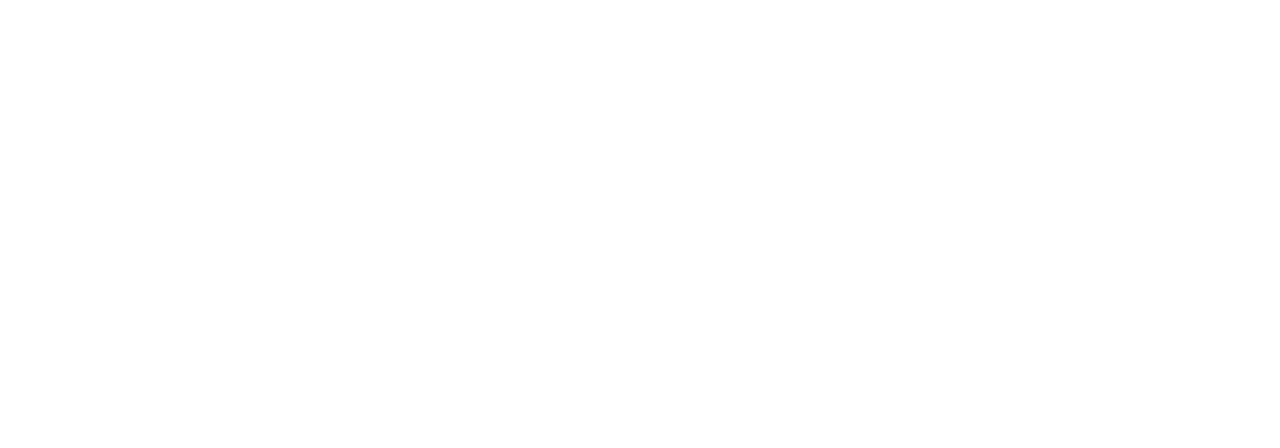
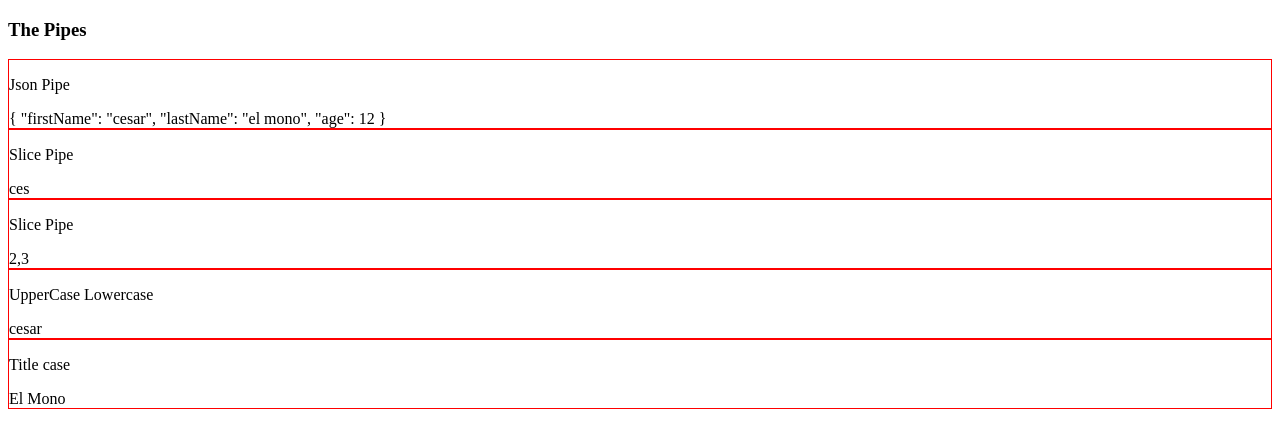
Before and after one commit to jhonacs2/angular-course, an Angular app in the folder 01-angular/angularBasic/: page /pipes in a window 1280 px wide. Before the commit this address led to /. Shown: the top 448 px of the page. Built offline with nearby package versions, Linux system fonts and the light colour scheme.

Commit message:
01 angular pipe basic

```diff
--- a/01-angular/angularBasic/src/app/app.module.ts
+++ b/01-angular/angularBasic/src/app/app.module.ts
@@ -13,6 +13,7 @@
 import { DirectiveExampleComponent } from './components/directive-example/directive-example.component';
 import { CMonDoSomethingDirective } from './directives/c-mon-do-something.directive';
 import { HighlightColourDirective } from './directives/highlightColour.directive';
+import { PipesExampleComponent } from './components/pipes-example/pipes-example.component';
 
 @NgModule({
   declarations: [
@@ -25,7 +26,8 @@
     RequestsComponent,
     DirectiveExampleComponent,
     CMonDoSomethingDirective,
-    HighlightColourDirective
+    HighlightColourDirective,
+    PipesExampleComponent
   ],
   imports: [
     BrowserModule,
--- /dev/null
+++ b/01-angular/angularBasic/src/app/components/pipes-example/pipes-example.component.html
@@ -0,0 +1,28 @@
+<article>
+  <h3>The Pipes</h3>
+
+  <div style="border: 1px solid red">
+    <p>Json Pipe</p>
+    <span>{{userProfile | json}}</span>
+  </div>
+
+  <div style="border: 1px solid red">
+    <p>Slice Pipe</p>
+    <span>{{userProfile.firstName | slice:0:3}}</span>
+  </div>
+
+  <div style="border: 1px solid red">
+    <p>Slice Pipe</p>
+    <span>{{numbers | slice:1:3}}</span>
+  </div>
+
+  <div style="border: 1px solid red">
+    <p>UpperCase Lowercase</p>
+    <span>{{userProfile.firstName | lowercase}}</span>
+  </div>
+
+  <div style="border: 1px solid red">
+    <p>Title case</p>
+    <span>{{userProfile.lastName | titlecase}}</span>
+  </div>
+</article>
--- /dev/null
+++ b/01-angular/angularBasic/src/app/components/pipes-example/pipes-example.component.ts
@@ -0,0 +1,25 @@
+import { Component, OnInit } from '@angular/core';
+
+@Component({
+  selector: 'app-pipes-example',
+  templateUrl: './pipes-example.component.html',
+  styleUrls: ['./pipes-example.component.scss']
+})
+export class PipesExampleComponent implements OnInit {
+  public userProfile = {
+    firstName: 'cesar',
+    lastName: 'el mono',
+    age: 12
+  };
+
+  public numbers: number[] = [1, 2, 3, 4, 5, 6, 7, 8, 9];
+  public lastname: string;
+
+  constructor() {
+    this.lastname = 'Cesar';
+  }
+
+  ngOnInit(): void {
+    console.log(JSON.stringify(this.userProfile));
+  }
+}
--- a/01-angular/angularBasic/src/app/routes/app-routing.module.ts
+++ b/01-angular/angularBasic/src/app/routes/app-routing.module.ts
@@ -4,6 +4,7 @@
 import { HouseComponent } from '../components/house/house.component';
 import { RequestsComponent } from '../components/requests/requests.component';
 import { DirectiveExampleComponent } from '../components/directive-example/directive-example.component';
+import { PipesExampleComponent } from '../components/pipes-example/pipes-example.component';
 
 const routes: Routes = [
   {
@@ -19,6 +20,9 @@
     path: 'directives', component: DirectiveExampleComponent
   },
   {
+    path: 'pipes', component: PipesExampleComponent
+  },
+  {
     path: '',
     pathMatch: 'full',
     redirectTo: 'basic'
```
Also changed, not shown: 01-angular/angularBasic/src/app/components/pipes-example/pipes-example.component.scss (added).
